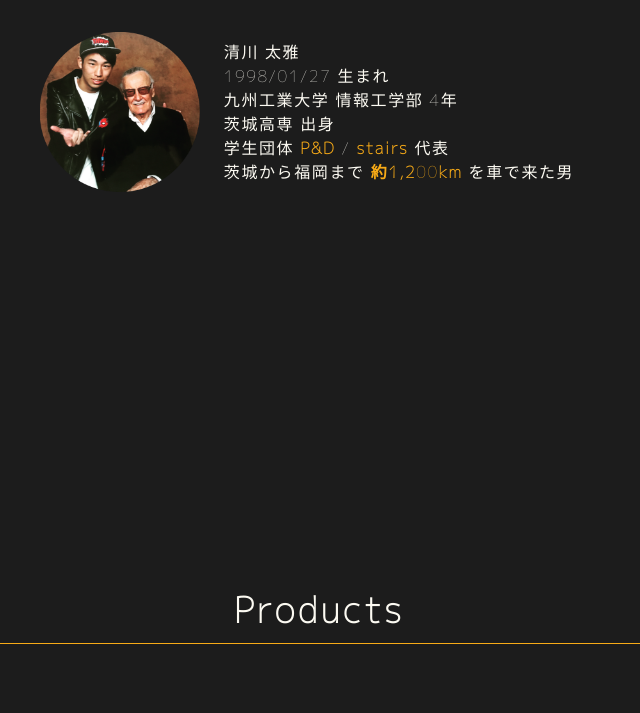
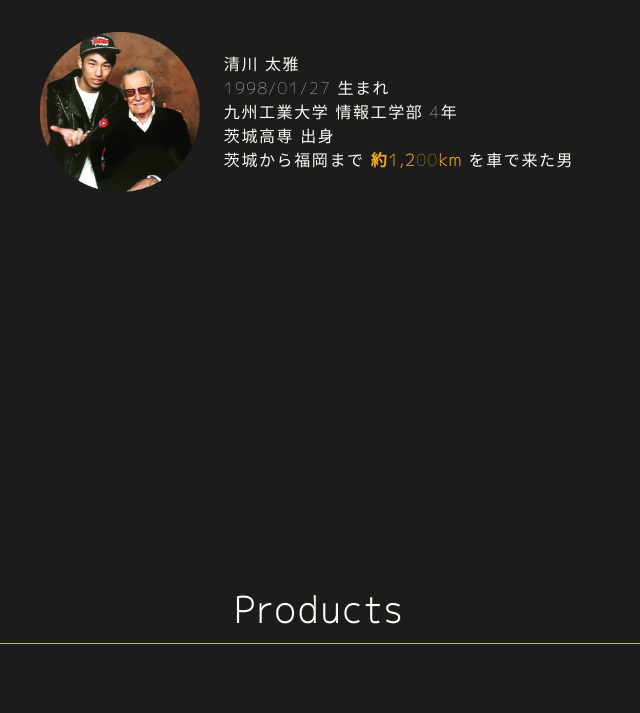
Before and after one commit to taigakiyokawa/taigakiyokawa.github.io, a website: page index.html in a window 1280 px wide. Shown: the part 1020-1733 px from the top of the page, without its empty margins (321-961 px from the left). Drawn offline with Linux system fonts and the light colour scheme.

Commit message:
Update index.html

```diff
--- a/index.html
+++ b/index.html
@@ -44,7 +44,6 @@
             <li>1998/01/27 生まれ</li>
             <li>九州工業大学 情報工学部 4年</li>
             <li>茨城高専 出身</li>
-            <li>学生団体 <a href="https://www.planningdev.com/" target="_blank">P&D</a> / <a href="https://kyutech-stairs.github.io/" target="_blank">stairs</a> 代表</li>
             <li>茨城から福岡まで
               <a href="https://www.google.com/maps/dir/茨城県ひたちなか市中根８６６+茨城工業高等専門学校/Fukuoka+Prefecture,+Iizuka,+Kawazu,+九州工業大学+飯塚キャンパス/" target="_blank">
               約1,200km
```
